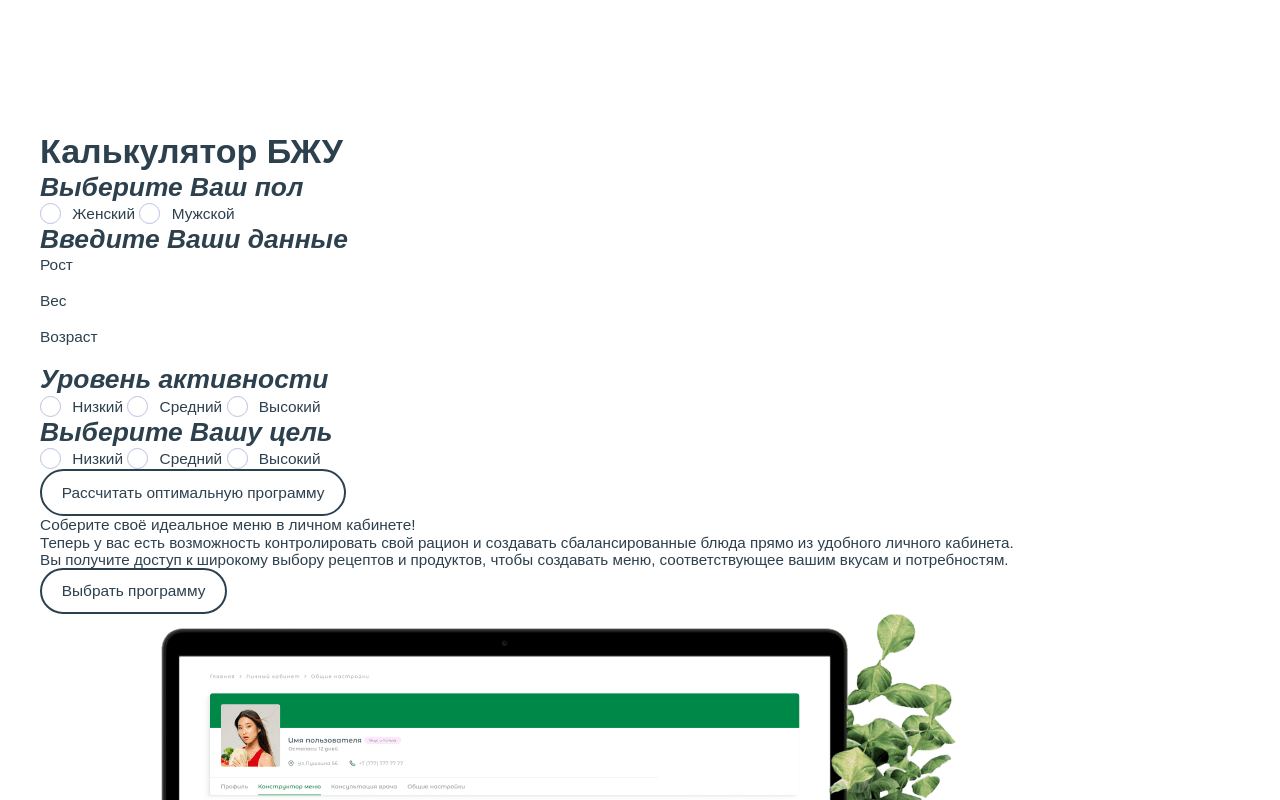
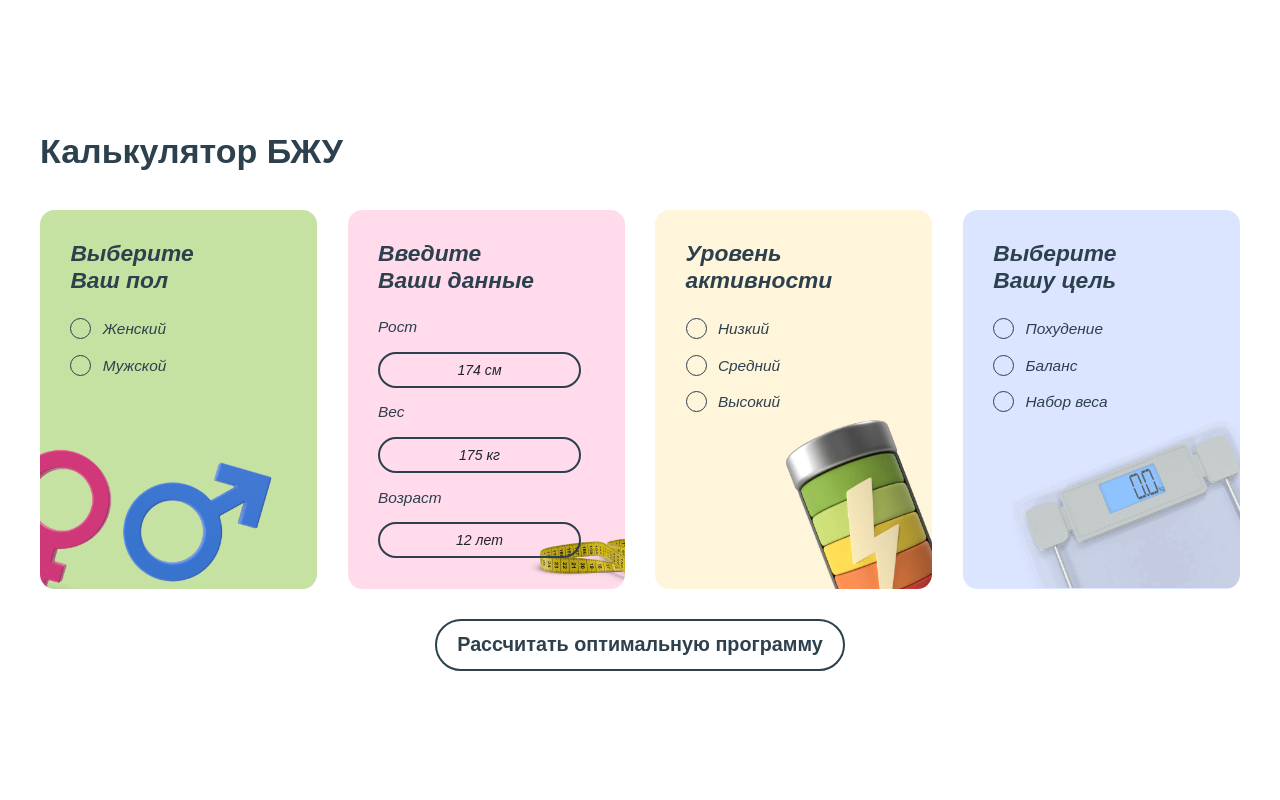
Before and after one commit to Mirfees/PPHealthyNation, a website: page src/index.html in a window 1280 px wide. Shown: the part 2560-3360 px from the top of the page. Drawn offline with nearby package versions, Linux system fonts and the light colour scheme; files that its build step writes are made by us from their sources; a web font is replaced by a local one.

Commit message:
Сделал верстку блока калькулятор

```diff
--- a/src/index.html
+++ b/src/index.html
@@ -303,50 +303,74 @@
                     <div class="calculator__wrapper">
                         <div class="calculator__title title-h2">Калькулятор БЖУ</div>
                         <form method="post" action="" class="calculator__grid">
-                            <div class="calculator-card">
-                                <div class="calculator-card__title title-h3">Выберите Ваш пол</div>
+                            <div class="calculator-card calculator-card_type_gender green-bg">
+                                <div class="calculator-card__title">Выберите <br> Ваш пол</div>
+                                <div class="calculator-card__value-wrapper">
+                                    <div class="calculator-card__row">
                                         <input type="radio" name="gender" id="woman">
                                         <label for="woman">Женский</label>
+                                    </div>
+                                    <div class="calculator-card__row">
                                         <input type="radio" name="gender" id="man">
                                         <label for="man">Мужской</label>
                                     </div>
-                            <div class="calculator-card">
-                                <div class="calculator-card__title title-h3">Введите Ваши данные</div>
+                                </div>
+                            </div>
+                            <div class="calculator-card calculator-card_type_data pink-bg">
+                                <div class="calculator-card__title">Введите <br> Ваши данные</div>
                                 <div class="calculator-card__value-wrapper">
                                     <div class="calculator-card__row">
                                         <div class="calculator-card__label">Рост</div>
-                                        <input type="text" class="calculator-card__input">
+                                        <input placeholder="174 см" type="text" class="calculator-card__input">
                                     </div>
                                     <div class="calculator-card__row">
                                         <div class="calculator-card__label">Вес</div>
-                                        <input type="text" class="calculator-card__input">
+                                        <input placeholder="175 кг" type="text" class="calculator-card__input">
                                     </div>
                                     <div class="calculator-card__row">
                                         <div class="calculator-card__label">Возраст</div>
-                                        <input type="text" class="calculator-card__input">
+                                        <input placeholder="12 лет" type="text" class="calculator-card__input">
                                     </div>
                                 </div>
                             </div>
-                            <div class="calculator-card">
-                                <div class="calculator-card__title title-h3">Уровень активности</div>
+                            <div class="calculator-card calculator-card_type_activity yellow-bg">
+                                <div class="calculator-card__title">Уровень активности</div>
+                                <div class="calculator-card__value-wrapper">
+                                    <div class="calculator-card__row">
                                         <input type="radio" name="activity_level" id="low">
                                         <label for="low">Низкий</label>
+                                    </div>
+                                    <div class="calculator-card__row">
                                         <input type="radio" name="activity_level" id="middle">
                                         <label for="middle">Средний</label>
+                                    </div>
+                                    <div class="calculator-card__row">
                                         <input type="radio" name="activity_level" id="high">
                                         <label for="high">Высокий</label>
                                     </div>
-                            <div class="calculator-card">
-                                <div class="calculator-card__title title-h3">Выберите Вашу цель</div>
-                                <input type="radio" name="activity_level" id="low">
-                                <label for="low">Низкий</label>
-                                <input type="radio" name="activity_level" id="middle">
-                                <label for="middle">Средний</label>
-                                <input type="radio" name="activity_level" id="high">
-                                <label for="high">Высокий</label>
+                                </div>
+                            </div>
+                            <div class="calculator-card calculator-card_type_target blue-bg">
+                                <div class="calculator-card__title">Выберите <br> Вашу цель</div>
+                                <div class="calculator-card__value-wrapper">
+                                    <div class="calculator-card__row">
+                                        <input type="radio" name="target" id="less">
+                                        <label for="less">Похудение</label>
+                                    </div>
+                                    <div class="calculator-card__row">
+                                        <input type="radio" name="target" id="balance">
+                                        <label for="balance">Баланс</label>
+                                    </div>
+                                    <div class="calculator-card__row">
+                                        <input type="radio" name="target" id="gain">
+                                        <label for="gain">Набор веса</label>
+                                    </div>
+                                </div>
                             </div>
                         </form>
+                        <div class="calculator__button-wrapper">
                             <a href="javascript:;" class="calculator__button button">Рассчитать оптимальную программу</a>
+                        </div>
                     </div>
                 </div>
             </div>
--- /dev/null
+++ b/src/scss/blocks/calculator-card.scss
@@ -0,0 +1,94 @@
+.calculator-card {
+    display: flex;
+    flex-direction: column;
+    padding: clamp(20px, 0.786rem + 1.429vw, 40px);
+    border-radius: clamp(10px, 0.416rem + 0.643vw, 19px);
+    font-style: italic;
+
+    @media (max-width: 1200px) {
+        height: 260px;
+    }
+
+    &__title {
+        font-size: clamp(15px, 0.589rem + 1.071vw, 30px);
+        font-style: italic;
+        font-weight: 600;
+        margin-bottom: clamp(16px, 0.629rem + 1.143vw, 32px);
+    }
+
+    &__value-wrapper {
+        display: flex;
+        flex-direction: column;
+        gap: clamp(10px, 0.393rem + 0.714vw, 20px);
+    }
+
+    &__row {
+    }
+
+    &__label {
+        margin-bottom: clamp(10px, 0.393rem + 0.714vw, 20px);
+    }
+
+    &__input {
+        max-width: 203px;
+        text-align: center;
+    }
+
+    &_type {
+        &_gender {
+            background-image: url("../img/gender.png");
+            background-position: bottom left;
+            background-repeat: no-repeat;
+
+            @media (max-width: 1700px) {
+                background-size: 90%;
+            }
+
+            @media (max-width: 1200px) {
+                background-size: 60%;
+            }
+
+            @media (max-width: 600px) {
+                background-size: 43%;
+            }
+        }
+
+        &_data {
+            background-image: url("../img/meter.png");
+            background-position: bottom right;
+            background-repeat: no-repeat;
+
+            @media (max-width: 1700px) {
+                background-size: 40%;
+            }
+        }
+
+        &_activity {
+            background-image: url("../img/battery.png");
+            background-position: bottom right;
+            background-repeat: no-repeat;
+
+            @media (max-width: 1700px) {
+                background-size: 90%;
+            }
+
+            @media (max-width: 1200px) {
+                background-size: 60%;
+            }
+        }
+
+        &_target {
+            background-image: url("../img/scale.png");
+            background-position: bottom right;
+            background-repeat: no-repeat;
+
+            @media (max-width: 1700px) {
+                background-size: 90%;
+            }
+
+            @media (max-width: 1200px) {
+                background-size: 60%;
+            }
+        }
+    }
+}
--- /dev/null
+++ b/src/scss/blocks/calculator.scss
@@ -0,0 +1,38 @@
+.calculator {
+
+    &__container {
+        @include section-margin-bottom;
+    }
+
+    &__wrapper {
+    }
+
+    &__title {
+        margin-bottom: clamp(25px, 0.982rem + 1.786vw, 50px);
+    }
+
+    &__grid {
+        display: grid;
+        grid-template-columns: repeat(4, 1fr);
+        grid-gap: clamp(20px, 0.786rem + 1.429vw, 40px);
+        margin-bottom: clamp(20px, 0.786rem + 1.429vw, 40px);
+
+        @media (max-width: 1200px) {
+            grid-template-columns: repeat(2, 1fr);
+        }
+
+        @media (max-width: 600px) {
+            grid-template-columns: auto;
+        }
+    }
+
+    &__button-wrapper {
+        display: flex;
+        justify-content: center;
+    }
+
+    &__button {
+        font-size: clamp(13px, 0.511rem + 0.929vw, 26px);
+        font-weight: 600;
+    }
+}
--- a/src/scss/global.scss
+++ b/src/scss/global.scss
@@ -41,15 +41,45 @@ button {
   cursor: pointer;
 }
 
+.yellow-bg {
+  background-color: #FFF5DB;
+}
+
+.green-bg {
+  background-color: #C5E2A3;
+}
+
+.pink-bg {
+  background-color: #FFDBEC;
+}
+
+.blue-bg {
+  background-color: #DBE5FF;
+}
+
+input[type='text'] {
+  display: block;
+  height: calc(2.25rem + 2px);
+  padding: 0.375rem 0.75rem;
+  font-family: inherit;
+  line-height: 1.5;
+  color: #212529;
+  background-clip: padding-box;
+  border: 2px solid $textColor;
+  border-radius: 50px;
+  transition: border-color 0.15s ease-in-out, box-shadow 0.15s ease-in-out;
+  font-size: clamp(10px, 0.439rem + 0.571vw, 18px);
+}
+
 @supports(-webkit-appearance: none) or (-moz-appearance: none) {
   input[type='checkbox'],
   input[type='radio'] {
     --active: #2D404E;
     --active-inner: #fff;
     --focus: 2px rgba(39, 94, 254, .3);
-    --border: #BBC1E1;
+    --border: #2D404E;
     --border-hover: #2D404E;
-    --background: #fff;
+    --background: transparency;
     --disabled: #F6F8FF;
     --disabled-inner: #E1E6F9;
     -webkit-appearance: none;
--- a/src/scss/style.scss
+++ b/src/scss/style.scss
@@ -13,3 +13,5 @@
 @import "blocks/hero";
 @import "blocks/programs";
 @import "blocks/program-card";
+@import "blocks/calculator";
+@import "blocks/calculator-card";
```
Also changed, not shown: src/img/battery.png (renamed from src/img/Battery.png). Lines whose indentation alone changed are shown as unchanged.
